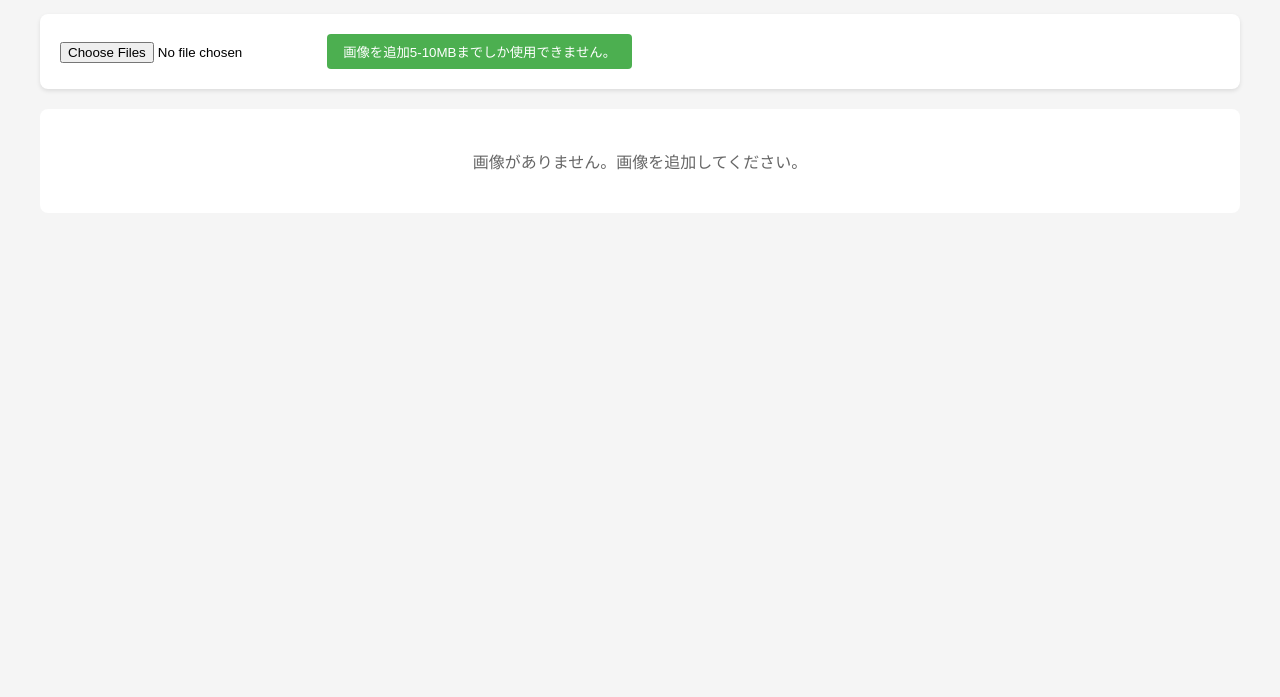
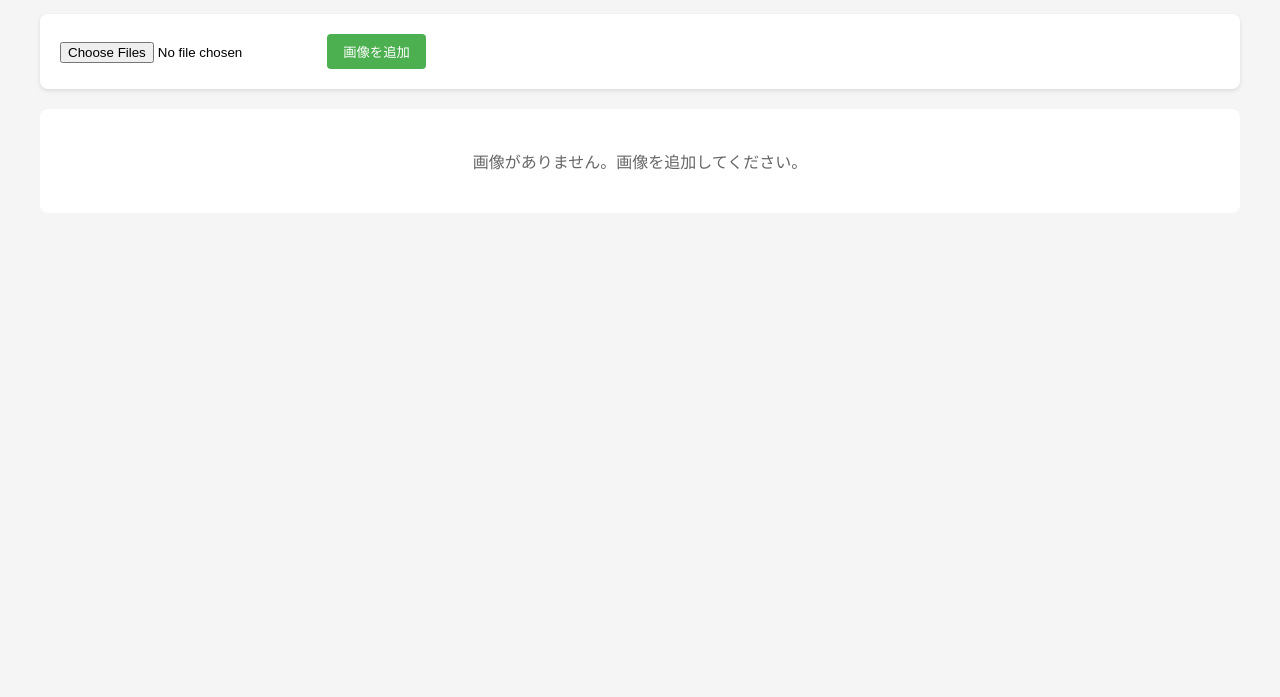
Before and after one commit to mentalsam/photo-gallery, a plain HTML site: page index.html in a window 1280 px wide. Shown: the part 103-800 px from the top of the page. Drawn offline with Linux system fonts and the light colour scheme.

Commit message:
Update index.html

```diff
--- a/index.html
+++ b/index.html
@@ -3,7 +3,7 @@
 <head>
     <meta charset="UTF-8">
     <meta name="viewport" content="width=device-width, initial-scale=1.0">
-    <title>画像マネージャー</title>
+    <title>画像マネージャー(5-10MBまでしか使用できません)</title>
     <style>
         body {
             font-family: 'Segoe UI', Tahoma, Geneva, Verdana, sans-serif;
@@ -95,7 +95,7 @@
     <div class="container">
         <div class="controls">
             <input type="file" id="image-input" accept="image/*" multiple>
-            <button id="add-button">画像を追加5-10MBまでしか使用できません。</button>
+            <button id="add-button">画像を追加</button>
         </div>
 
         <div class="image-container" id="image-container">
```
